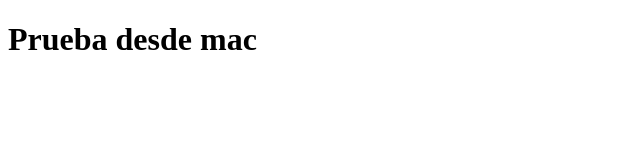
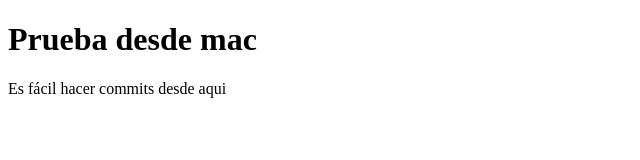
Before and after one commit to strongwarmi/pruebamac, a plain HTML site: page index.html in a window 1280 px wide. Shown: the whole page, without its empty margins (0-640 px from the left). Drawn offline with Linux system fonts and the light colour scheme.

Commit message:
subida en local
local

```diff
--- a/index.html
+++ b/index.html
@@ -6,5 +6,6 @@
 </head>
 <body>
     <h1>Prueba desde mac</h1>
+    <p>Es fácil hacer commits desde aqui</p>
 </body>
 </html>
```
